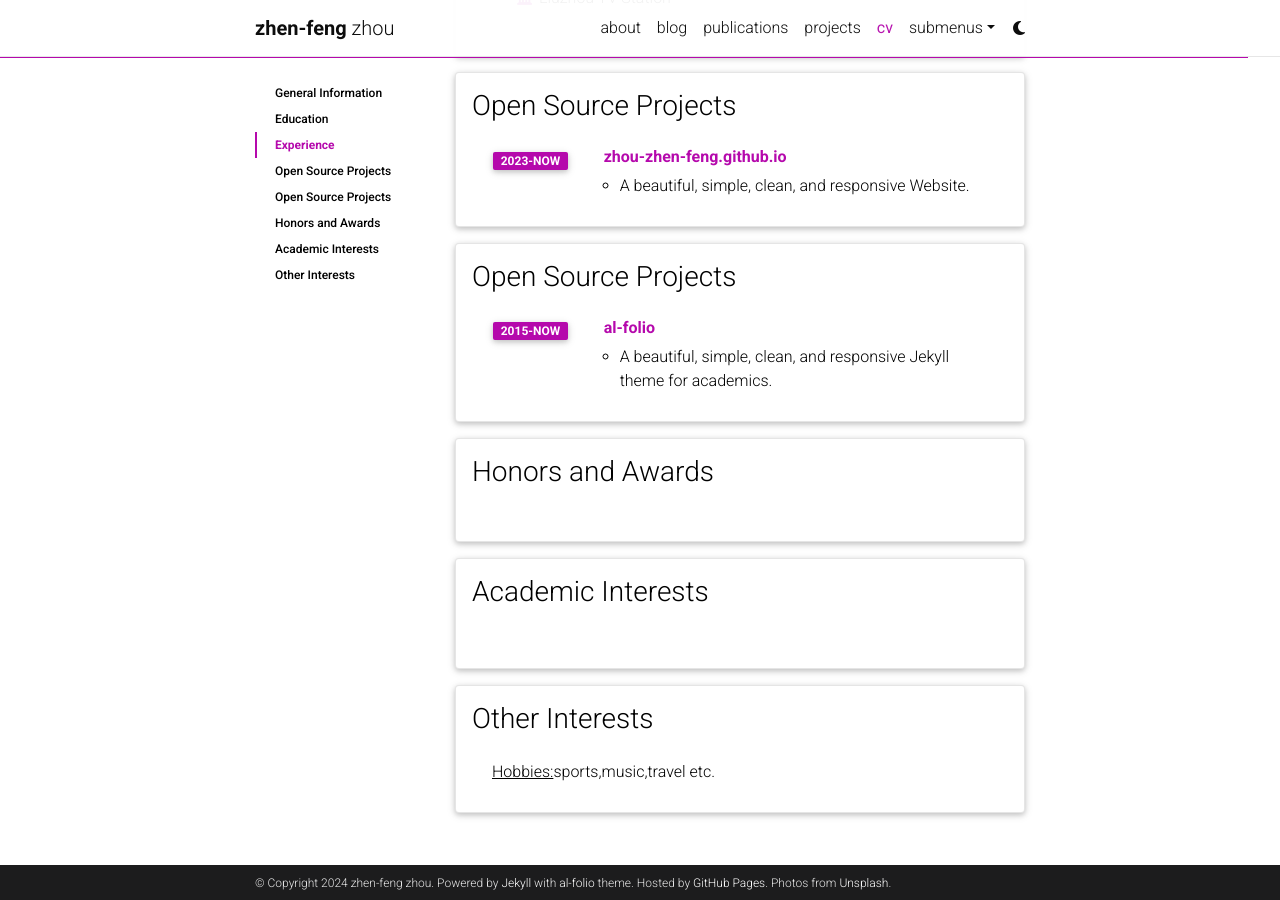
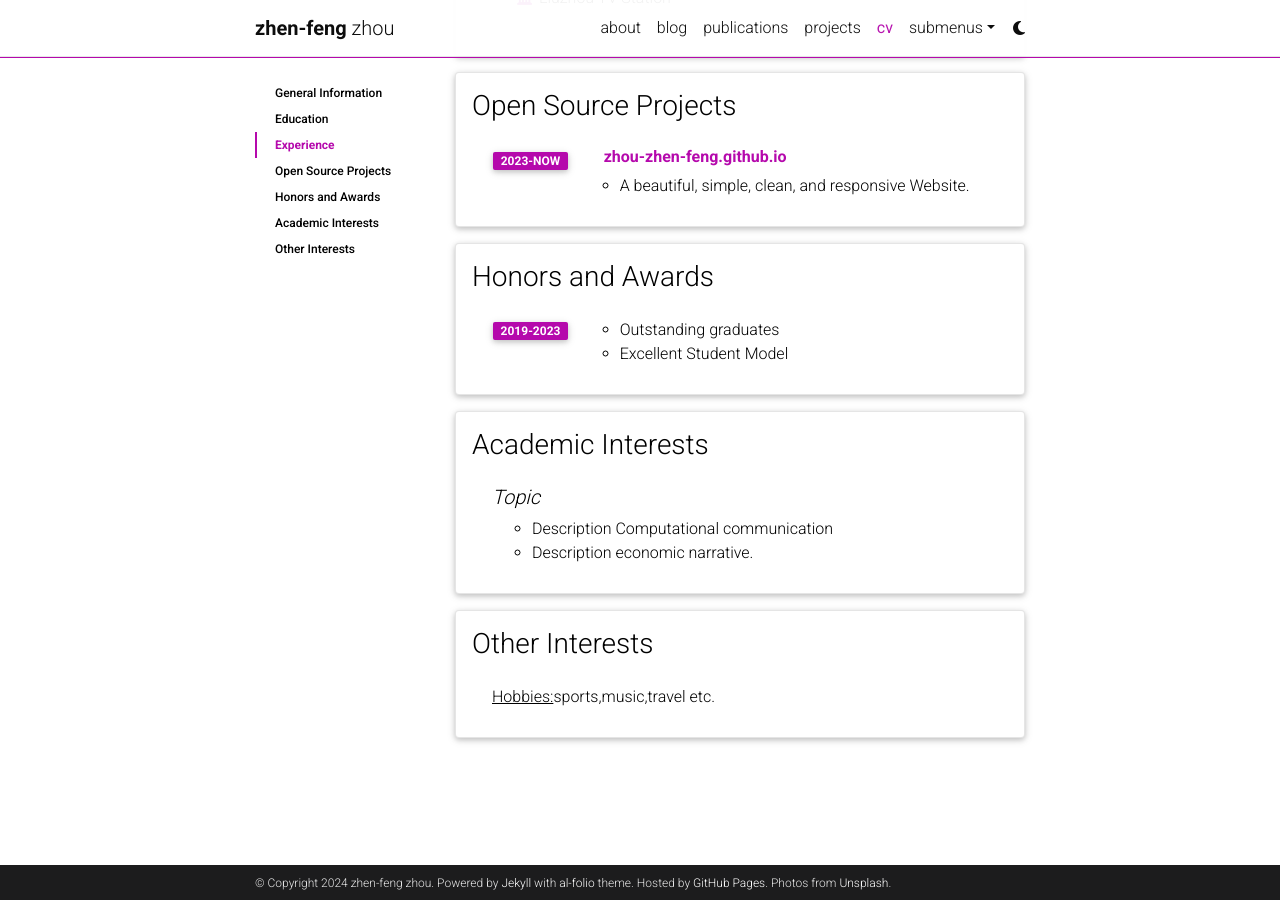
Before and after one commit to zhou-zhen-feng/zhou-zhen-feng.github.io, a Jekyll site: the page built from _pages/cv.md, in a window 1280 px wide and 900 px high, scrolled down 869 px. Built offline with Jekyll 4.4.1, drawn with Linux system fonts in a browser that asks for light colours; comment, search, counter and statistics services are not loaded; a style sheet for code colours, icons or effects is not loaded.

Commit message:
Update cv.yml

```diff
--- a/_data/cv.yml
+++ b/_data/cv.yml
@@ -67,17 +67,10 @@
       year: 2023-now
       description: A beautiful, simple, clean, and responsive Website.
 
-- title: Open Source Projects
-  type: time_table
-  contents:
-    - title: <a href="https://github.com/alshedivat/al-folio">al-folio</a>
-      year: 2015-now
-      description: A beautiful, simple, clean, and responsive Jekyll theme for academics.
-
 - title: Honors and Awards
   type: time_table
   contents:
-    #- year: 1921
+    - year: 2019-2023
       items:
         - Outstanding graduates
         - Excellent Student Model
@@ -88,7 +81,7 @@
 - title: Academic Interests
   type: nested_list
   contents:
-    #- title: Computational communication.
+    - title: Topic
       items:
         - Description Computational communication
         - Description economic narrative.
```
